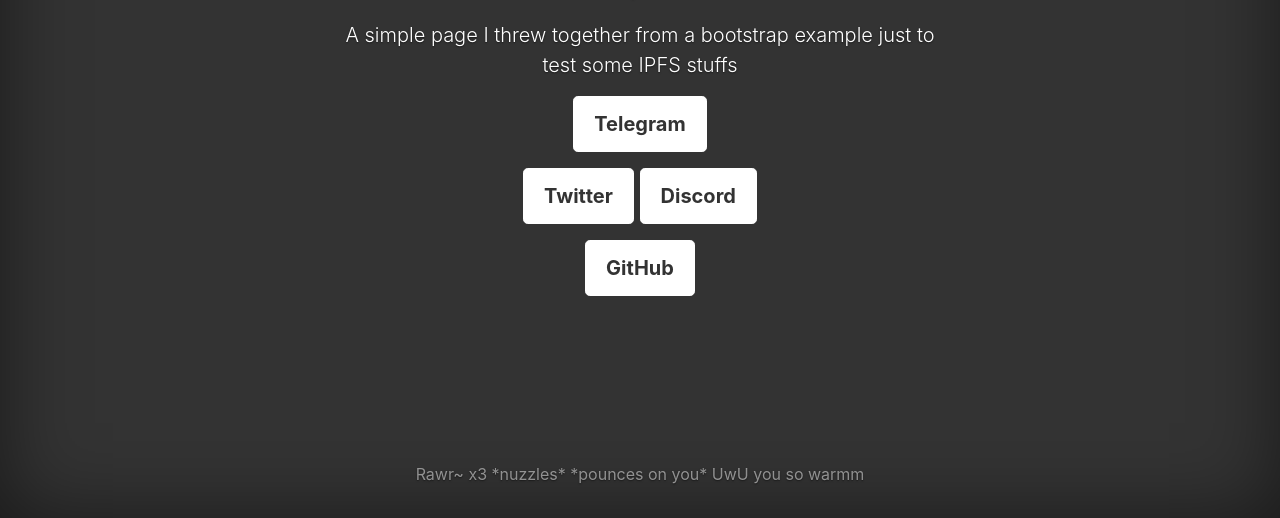
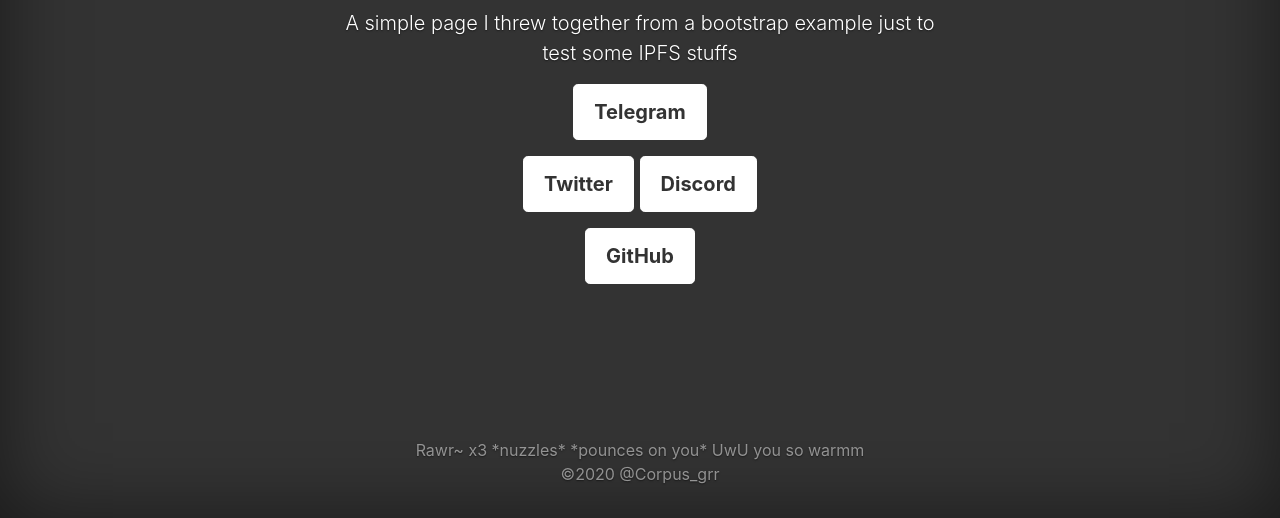
Before and after one commit to Corpi-42/Corpus.Cafe, a plain HTML site: page public/index.html in a window 1280 px wide. Shown: the part 282-800 px from the top of the page. Drawn offline with nearby package versions, Linux system fonts and the light colour scheme.

Commit message:
updated footer

```diff
--- a/public/index.html
+++ b/public/index.html
@@ -159,7 +159,8 @@ body {
 
       <footer class="mastfoot mt-auto">
         <div class="inner">
-          <p>Rawr~ x3 *nuzzles* *pounces on you* UwU you so warmm</p>
+          <p>Rawr~ x3 *nuzzles* *pounces on you* UwU you so warmm
+		  <br/>&copy;2020 @Corpus_grr</p>
         </div>
       </footer>
     </div>
```
